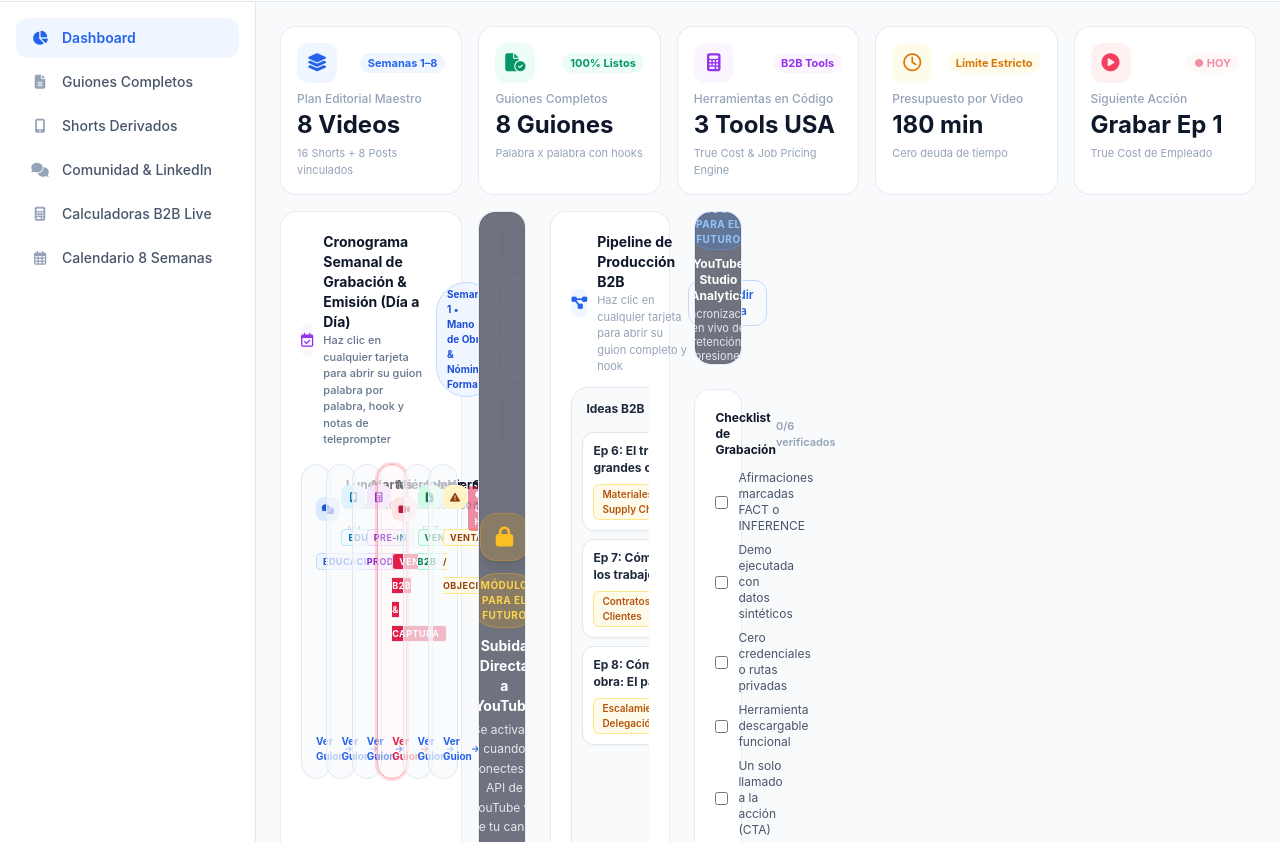
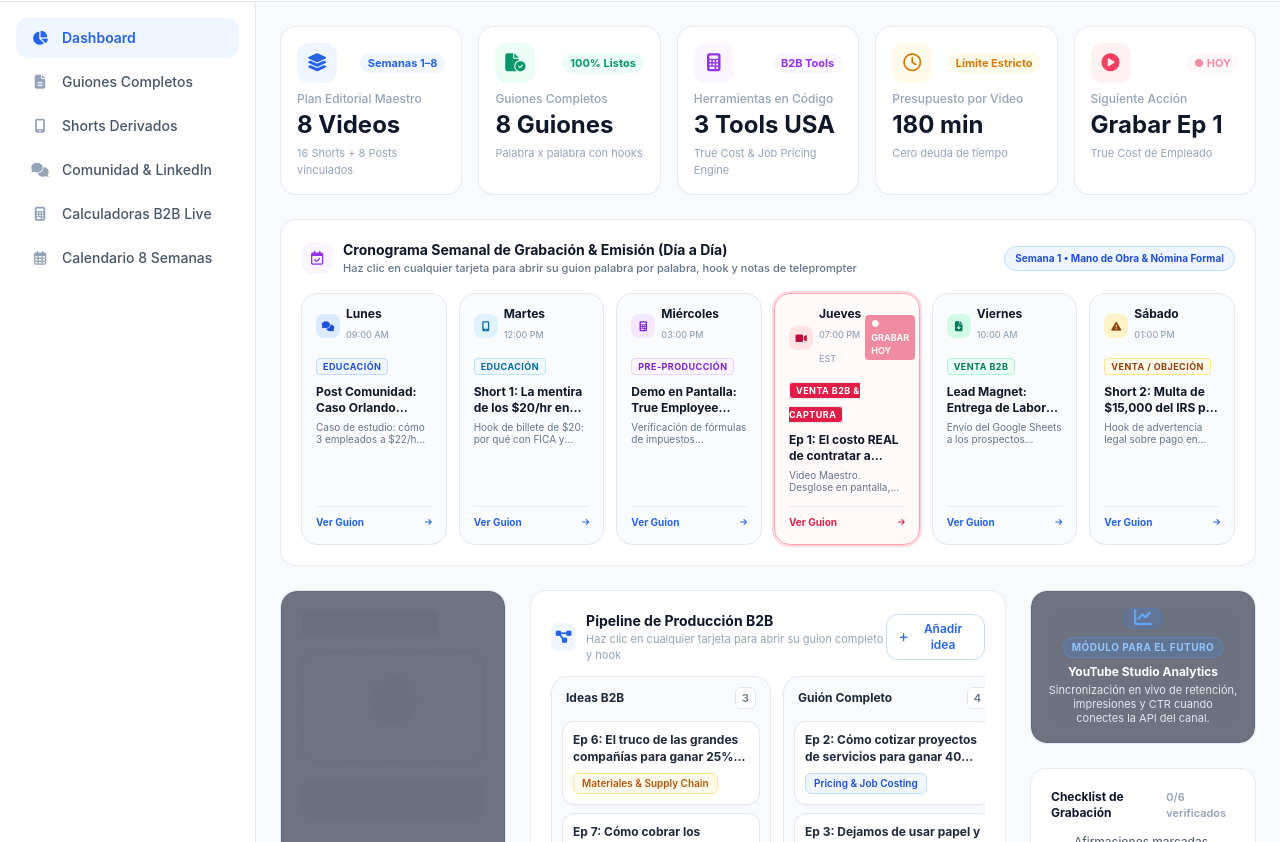
Before and after one commit to Monoga2025/youtube-content-os, a website: page public/index.html in a window 1280 px wide. Shown: the part 65-907 px from the top of the page. Drawn offline with nearby package versions, Linux system fonts and the light colour scheme.

Commit message:
fix: resolve responsive grid layout nesting bug and expand kanban column width

```diff
--- a/public/index.html
+++ b/public/index.html
@@ -250,7 +250,8 @@
             </div>
             <p class="text-xs font-medium text-slate-400">Siguiente Acción</p>
             <h3 id="metric5Value" class="text-2xl font-bold text-slate-900 mt-0.5">Grabar Ep 1</h3>
-            <p id="metric5Sub" class="text-[11px] text-slate-400 mt-1" id="nextEpLabel">True Cost de Empleado</p>
+            <p id="metric5Sub" class="text-[11px] text-slate-400 mt-1">True Cost de Empleado</p>
+          </div>
         </div>
 
         <!-- Weekly Daily Schedule: Lunes a Sábado -->
--- a/public/style.css
+++ b/public/style.css
@@ -20,8 +20,8 @@
 
 /* Kanban column and card styles */
 .kanban-col {
-  min-width: 140px;
-  max-width: 170px;
+  min-width: 180px;
+  max-width: 220px;
   background-color: #F8FAFC;
   border: 1px solid #E2E8F0;
   border-radius: 1rem;
```
